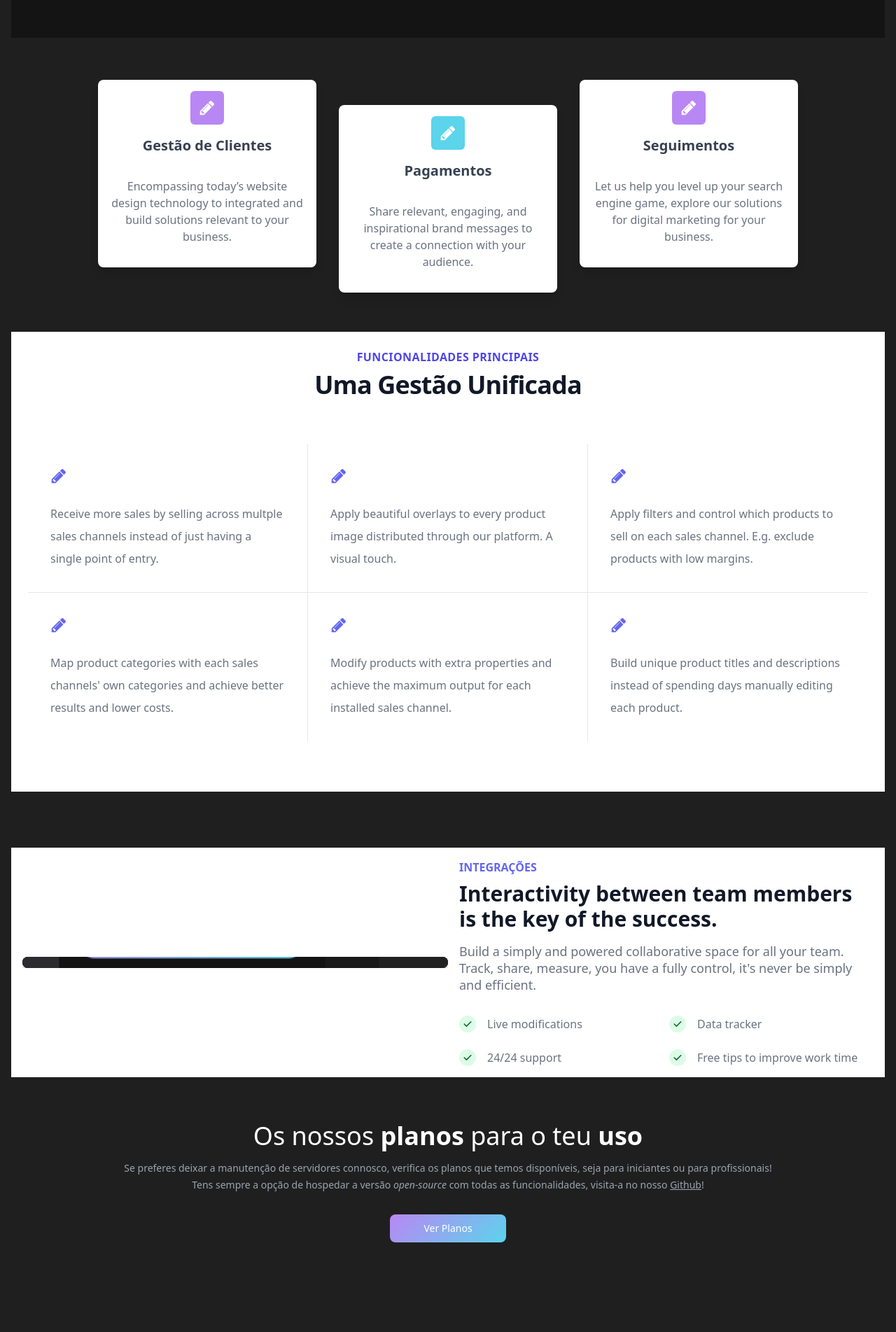
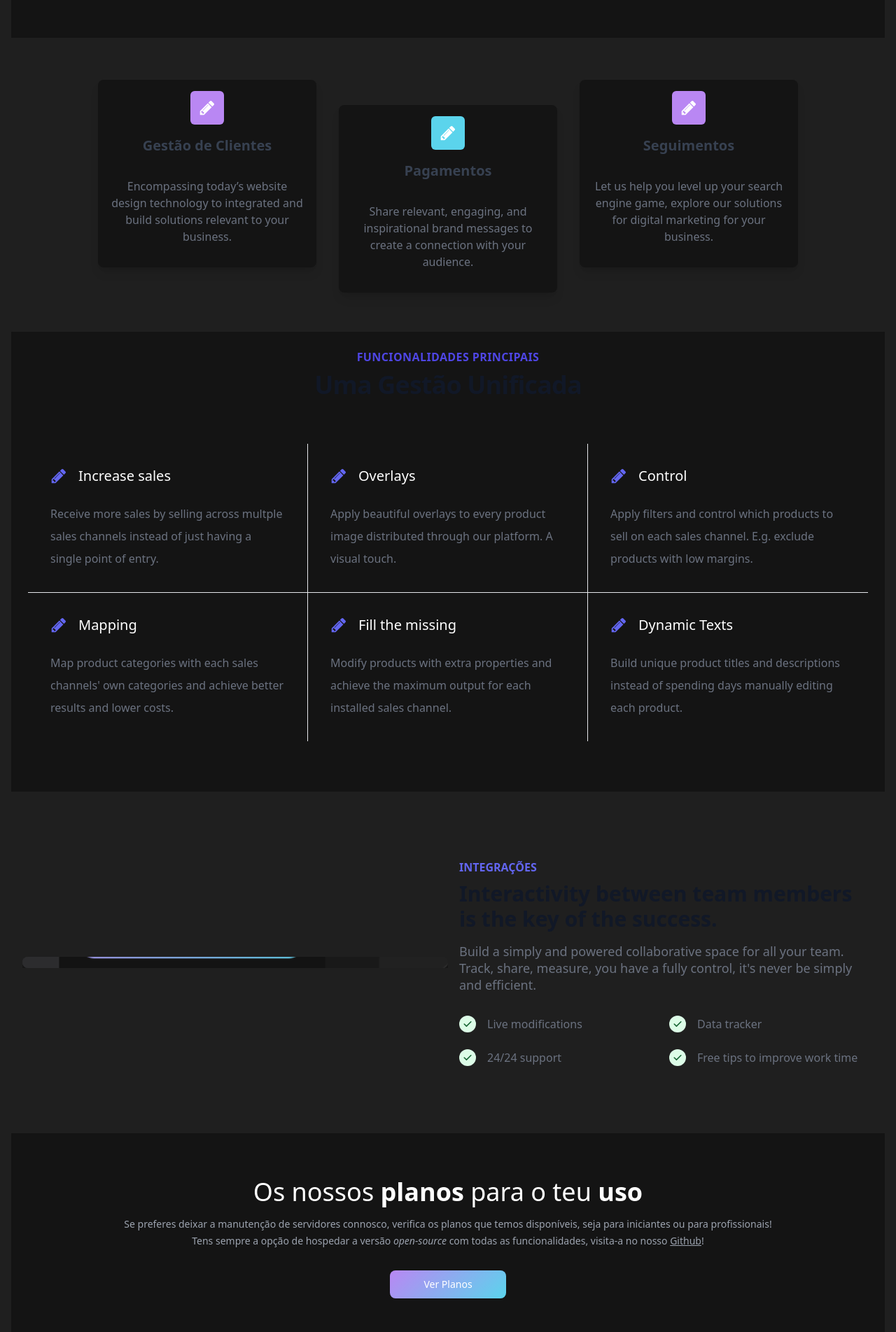
Before and after one commit to rafaeljesusaraiva/FotoGes-web, a Next.js app: page / in a window 1280 px wide. Shown: the part 1126-3029 px from the top of the page at 70% size. Built offline with nearby package versions, Linux system fonts and the light colour scheme.

Commit message:
Corrigido o Fundo das Secções

```diff
--- a/components/FeatureSection/TopicGrid.js
+++ b/components/FeatureSection/TopicGrid.js
@@ -1,6 +1,6 @@
 export default function FeatureTopicGrid() {
   return (
-    <div className="container mx-auto px-6 p-6 bg-white dark:bg-gray-800">
+    <div className="container mx-auto px-6 p-6 bg-color-canvas-dark">
       <div className="mb-16 text-center">
         <h2 className="text-base text-indigo-600 font-semibold tracking-wide uppercase">
           Funcionalidades Principais
--- a/components/FeatureSection/TopicsWithFourImages.js
+++ b/components/FeatureSection/TopicsWithFourImages.js
@@ -2,7 +2,7 @@ import Image from 'next/image';
 
 export default function FeatureTopicsWithFourImages() {
   return (
-    <div className="max-w-screen-xl p-4 bg-white dark:bg-gray-800 mx-auto px-4 sm:px-6 lg:px-8 relative py-26 lg:mt-20">
+    <div className="p-4 mx-auto px-4 sm:px-6 lg:px-8 relative py-16 my-8">
       <div className="relative">
         <div className="lg:grid lg:grid-flow-row-dense lg:grid-cols-2 lg:gap-8 lg:items-center">
           <div className="lg:col-start-2 lg:max-w-2xl ml-auto">
--- a/components/FeatureSection/TripleCards.js
+++ b/components/FeatureSection/TripleCards.js
@@ -5,7 +5,7 @@ function Card({ index, title, description, className }) {
   return (
     <div
       className={
-        'w-full sm:w-1/2 md:w-1/2 lg:w-1/4 px-4 py-4 bg-white mt-6 shadow-lg rounded-lg dark:bg-gray-800 ' +
+        'w-full sm:w-1/2 md:w-1/2 lg:w-1/4 px-4 py-4 mt-6 shadow-lg rounded-lg bg-color-canvas-dark ' +
         className
       }
     >
--- a/pages/index.js
+++ b/pages/index.js
@@ -83,7 +83,7 @@ export default function Home() {
         {/* Topics with Four Images */}
         {/* Corrigir espaçamento */}
         <FeatureTopicsWithFourImages />
-        <div className="text-center my-16">
+        <div className="text-center py-16 bg-color-canvas-dark">
           <h1 className="mb-4 text-2xl font-normal md:text-3xl lg:text-4xl">
             Os nossos <span className="font-semibold">planos</span> para o teu{' '}
             <span className="font-semibold">uso</span>
```
